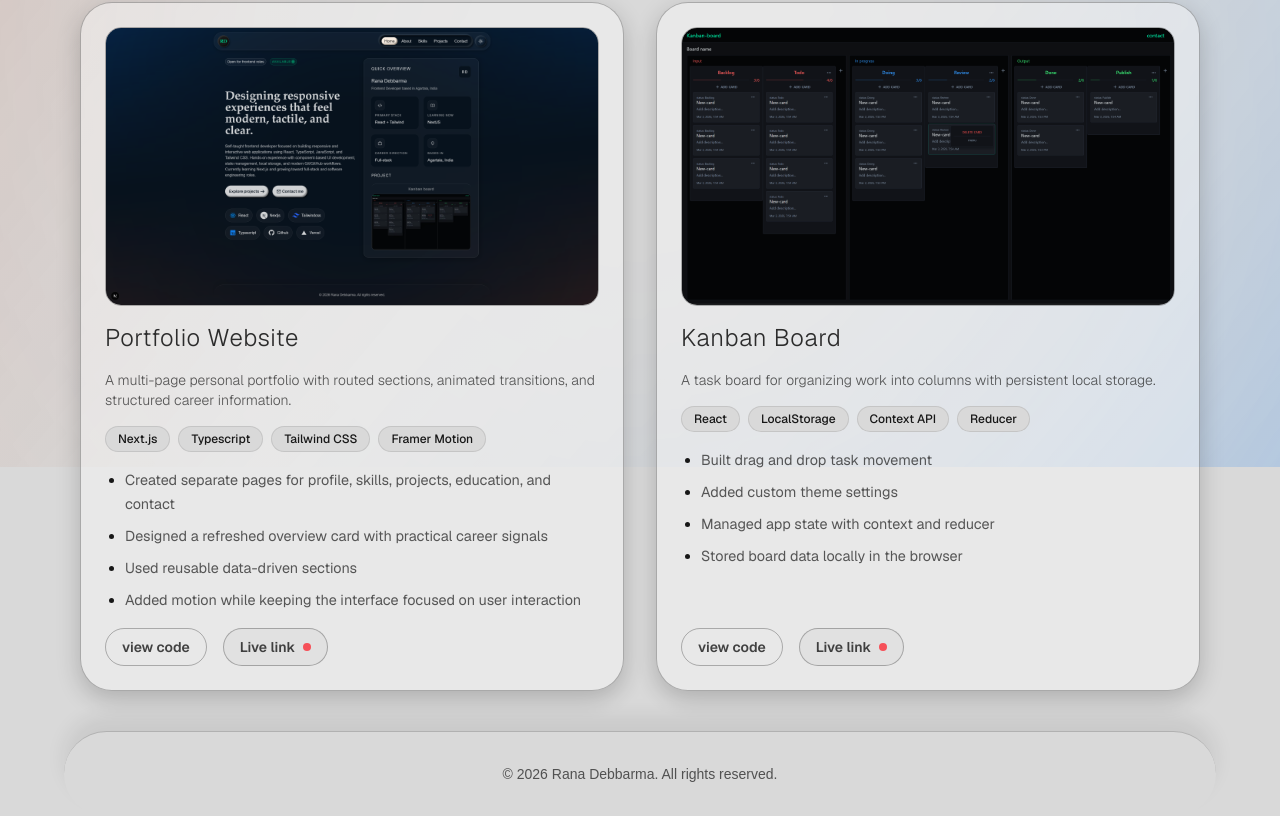
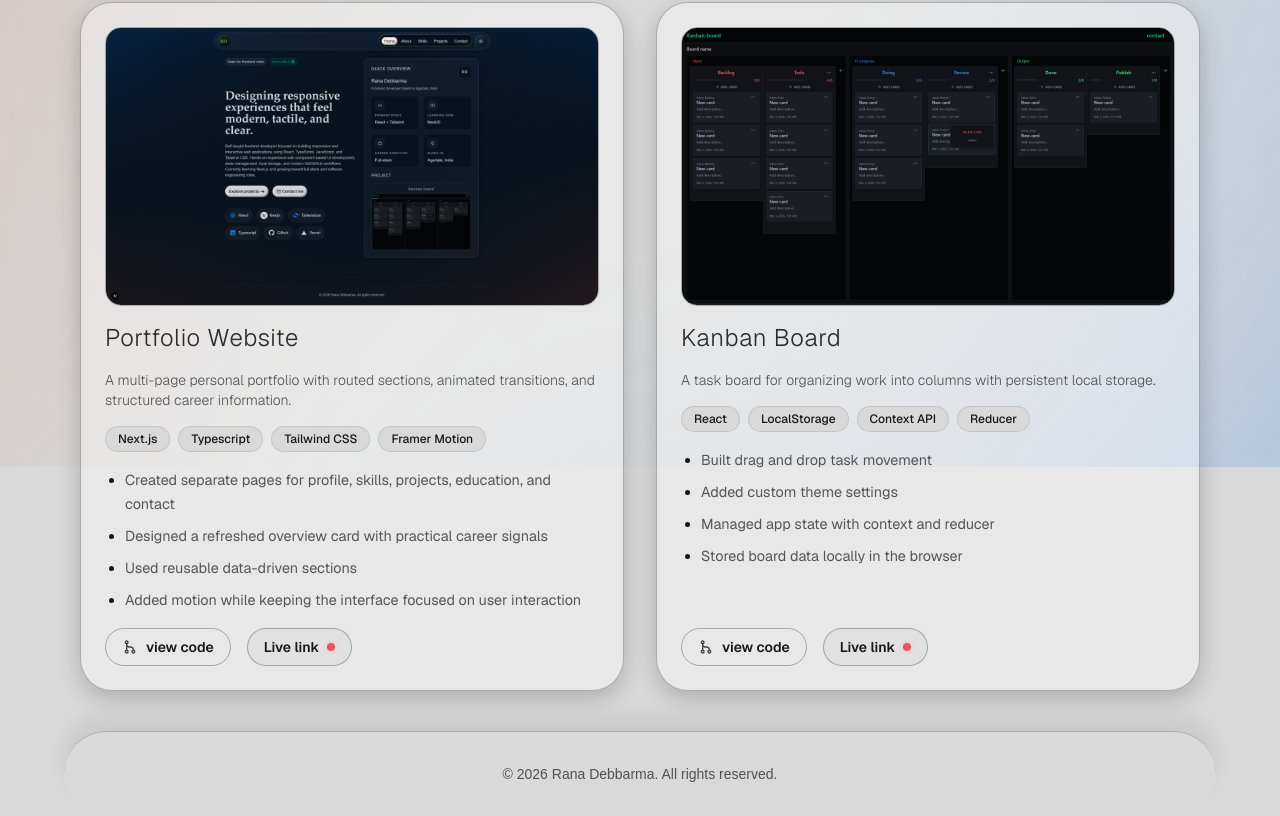
Before and after one commit to RanaDebbarma/my-portfolio, a Next.js app: page /projects in a window 1280 px wide. Shown: the part 333-1149 px from the top of the page. Built offline with nearby package versions, Linux system fonts and the light colour scheme.

Commit message:
small ui tweaks

```diff
--- a/app/(root)/(home)/page.tsx
+++ b/app/(root)/(home)/page.tsx
@@ -16,10 +16,10 @@ const home = () => {
               Open for frontend roles
             </div>
             {/* Availability */}
-            <div className="uppercase border border-emerald-500/50 bg-emerald-500/6 text-emerald-600/90 tracking-widest w-fit px-2 py-1 rounded-full text-xs font-semibold flex items-center gap-1">
+            <div className="uppercase border border-accent bg-accent/8 text-accent tracking-widest w-fit px-2 py-1 rounded-full text-xs font-semibold flex items-center gap-1">
               available
-              <div className="relative inline-block bg-emerald-500/50 rounded-full h-3 w-3">
-                <div className="absolute inline-block animate-ping bg-emerald-500/50 rounded-full h-3 w-3"></div>
+              <div className="relative inline-block bg-accent rounded-full h-3 w-3">
+                <div className="absolute inline-block animate-ping bg-accent rounded-full h-3 w-3"></div>
               </div>
             </div>
           </div>
--- a/app/(root)/projects/page.tsx
+++ b/app/(root)/projects/page.tsx
@@ -77,13 +77,14 @@ const projects = () => {
               </ul>
             </div>
             {/* links */}
-            <div className="flex gap-4 font-sans font-semibold text-sm text-foreground/80">
+            <div className="flex gap-4 font-sans font-semibold text-sm text-foreground">
               <Link
                 href={item.repo}
                 target="_blank"
                 rel="noopener noreferrer"
-                className="border border-wrapper-border/30 hover:border-accent rounded-full grid place-items-center px-4 py-2 transition duration-300"
+                className="group border border-wrapper-border/30 hover:border-accent rounded-full flex gap-2 justify-center items-center px-4 py-2 transition duration-300"
               >
+                <svg className="h-4 fill-foreground/80 group-hover:fill-accent" xmlns="http://www.w3.org/2000/svg" viewBox="0 -960 960 960"><path d="M280-80q-50 0-85-35t-35-85q0-39 22.5-70t57.5-43v-334q-35-12-57.5-43T160-760q0-50 35-85t85-35q50 0 85 35t35 85q0 39-22.5 70T320-647v7q0 50 35 85t85 35h80q83 0 141.5 58.5T720-320v7q35 12 57.5 43t22.5 70q0 50-35 85t-85 35q-50 0-85-35t-35-85q0-39 22.5-70t57.5-43v-7q0-50-35-85t-85-35h-80q-34 0-64.5-10.5T320-480v167q35 12 57.5 43t22.5 70q0 50-35 85t-85 35Zm0-80q17 0 28.5-11.5T320-200q0-17-11.5-28.5T280-240q-17 0-28.5 11.5T240-200q0 17 11.5 28.5T280-160Zm400 0q17 0 28.5-11.5T720-200q0-17-11.5-28.5T680-240q-17 0-28.5 11.5T640-200q0 17 11.5 28.5T680-160ZM280-720q17 0 28.5-11.5T320-760q0-17-11.5-28.5T280-800q-17 0-28.5 11.5T240-760q0 17 11.5 28.5T280-720Z" /></svg>
                 view code
               </Link>
               <Link
@@ -94,8 +95,8 @@ const projects = () => {
               >
                 <span className="flex items-center gap-2">
                   Live link
-                  <div className="relative inline-block group-hover:bg-emerald-500/50 bg-red-500/80 rounded-full h-2 w-2 transition duration-300">
-                    <div className="absolute inline-block group-hover:animate-ping group-hover:bg-emerald-500/50 rounded-full h-2 w-2 transition duration-300"></div>
+                  <div className="relative inline-block group-hover:bg-accent bg-red-500/80 rounded-full h-2 w-2 transition duration-300">
+                    <div className="absolute inline-block animate-ping group-hover:bg-accent bg-red-500/80 rounded-full h-2 w-2 transition duration-300"></div>
                   </div>
                 </span>
               </Link>
--- a/components/ui/SkillCard.tsx
+++ b/components/ui/SkillCard.tsx
@@ -2,7 +2,7 @@ const SkillCard = ({ children, icon }: { children: React.ReactNode, icon: React.
   return (
     <div
       className={`h-14 flex items-center justify-center gap-2 border border-foreground/16 px-4 py-3 rounded-full bg-secondary
-        hover:border-accent/40 hover:bg-accent/5 transition-all duration-300 ease-in-out`}
+        hover:border-accent hover:bg-accent/5 transition-all duration-300 ease-in-out`}
     >
       {icon}
       {children}
```
